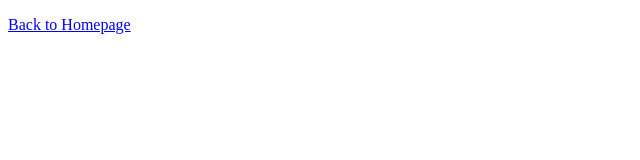
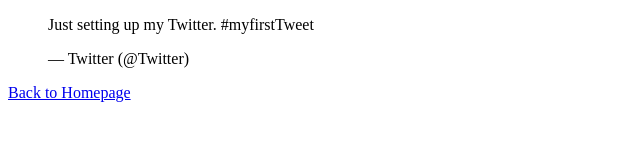
Before and after one commit to Mugisha-nar12/My_First_Portfolio, a plain HTML site: page html_basic/tweets.html in a window 1280 px wide. Shown: the whole page, without its empty margins (0-640 px from the left). Drawn offline with Linux system fonts and the light colour scheme.

Commit message:
Copy your file base_index.html to tweets.html

```diff
--- a/html_basic/tweets.html
+++ b/html_basic/tweets.html
@@ -7,6 +7,12 @@
 
 </head>
 <body>
+<!-- Embed a tweet -->
+<blockquote class="twitter-tweet">
+  <p lang="en" dir="ltr">Just setting up my Twitter. #myfirstTweet</p>&mdash; Twitter (@Twitter)
+</blockquote>
+<script async src="https://platform.twitter.com/widgets.js" charset="utf-8"></script>
+
 <!-- Link back to homepage -->
 <p><a href="index.html">Back to Homepage</a></p>
 </body>
```
